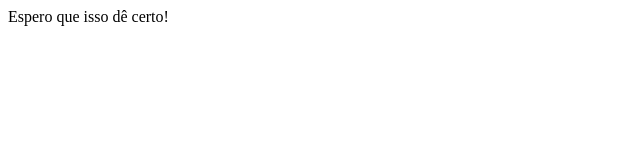
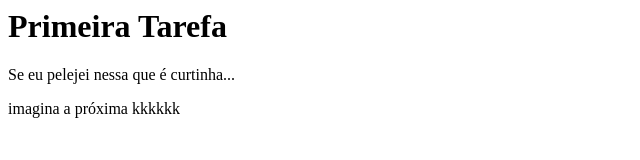
Before and after one commit to StephanyLahass/1apggithub, a plain HTML site: page basic.html in a window 1280 px wide. Shown: the whole page, without its empty margins (0-640 px from the left). Drawn offline with Linux system fonts and the light colour scheme.

Commit message:
Update basic.html

```diff
--- a/basic.html
+++ b/basic.html
@@ -1,9 +1,10 @@
-<!DOCTYPE html>
 <html>
 	<head>
-		<title>Oi oi, Tudo bem?</title>
+		<title>LahassStephany</title>
 	</head>
 	<body>
-		Espero que isso dê certo!
+		<h1>Primeira Tarefa</h1>
+		<p>Se eu pelejei nessa que é curtinha...</p>
+		<p>imagina a próxima kkkkkk</p>
 	</body>
 </html>
```
